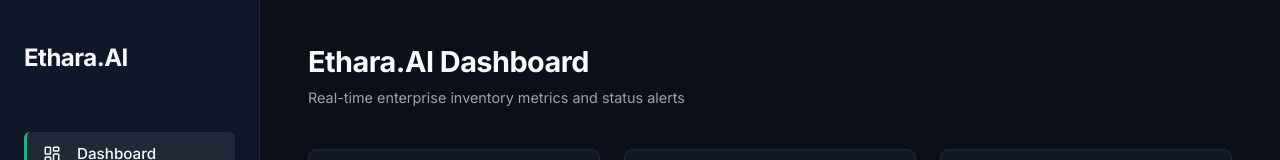
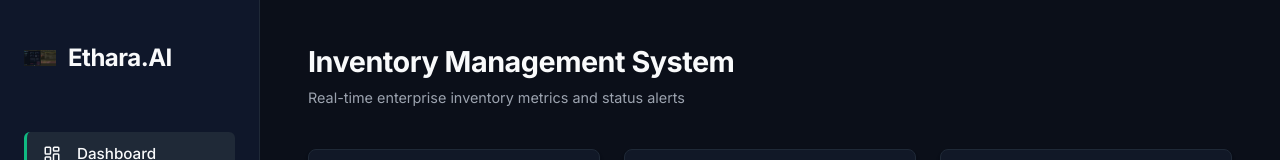
Before and after one commit to pramesh-kumar/inventory-order-management, a React (Vite) app in the folder frontend/: page / in a window 1280 px wide. Shown: the top 160 px of the page. Built offline with nearby package versions, Linux system fonts and the light colour scheme; no server answers.

Commit message:
feat: add logo to sidebar, update dashboard title

```diff
--- a/frontend/src/components/Dashboard.jsx
+++ b/frontend/src/components/Dashboard.jsx
@@ -20,7 +20,7 @@
     <div>
       <div className="top-bar">
         <div>
-          <h1 className="page-title">Ethara.AI Dashboard</h1>
+          <h1 className="page-title">Inventory Management System</h1>
           <p className="page-subtitle">Real-time enterprise inventory metrics and status alerts</p>
         </div>
       </div>
--- a/frontend/src/components/Layout.jsx
+++ b/frontend/src/components/Layout.jsx
@@ -28,6 +28,7 @@
       {/* Sidebar Navigation */}
       <aside className="sidebar">
         <div className="brand-section" style={{ cursor: 'pointer', padding: '0.5rem 0' }} onClick={() => navigate('/')}>
+          <img src="/logo.png" alt="Ethara.AI" style={{ width: '32px', height: '32px', objectFit: 'contain' }} />
           <span style={{ fontSize: '1.5rem', fontWeight: 'bold', color: 'var(--text-main)', letterSpacing: '-0.5px' }}>Ethara.AI</span>
         </div>
 
```
